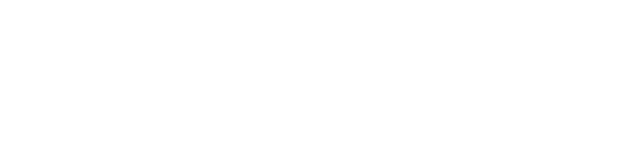
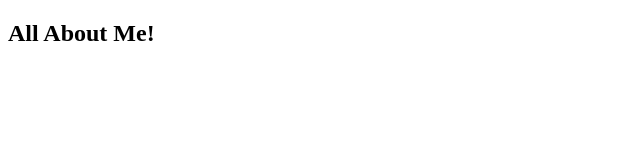
Before and after one commit to HaydenBurchfield/DemoSite, a plain HTML site: page aboutme.html in a window 1280 px wide. Shown: the whole page, without its empty margins (0-640 px from the left). Drawn offline with Linux system fonts and the light colour scheme.

Commit message:
Update aboutme.html

```diff
--- a/aboutme.html
+++ b/aboutme.html
@@ -6,6 +6,6 @@
     <title>About Me</title>
 </head>
 <body>
-
+    <h2>All About Me!</h2>
 </body>
 </html>
```
